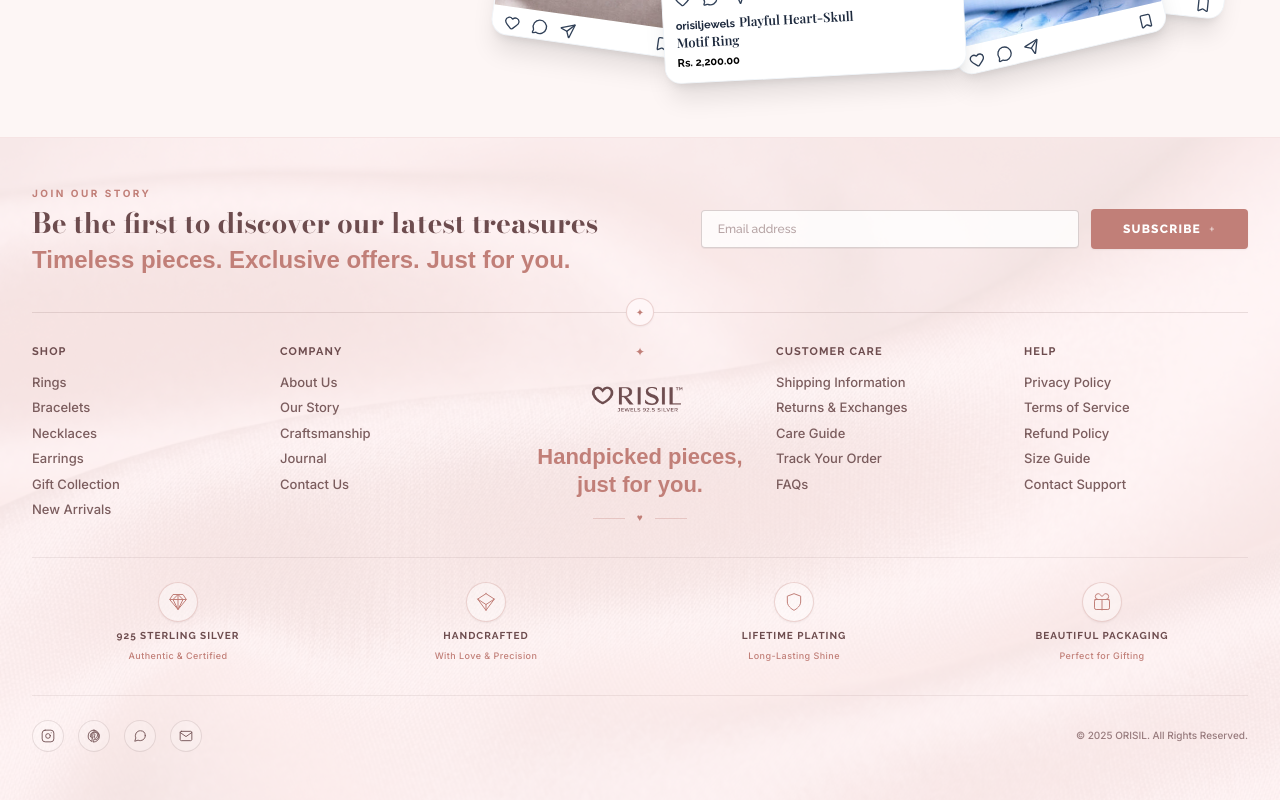
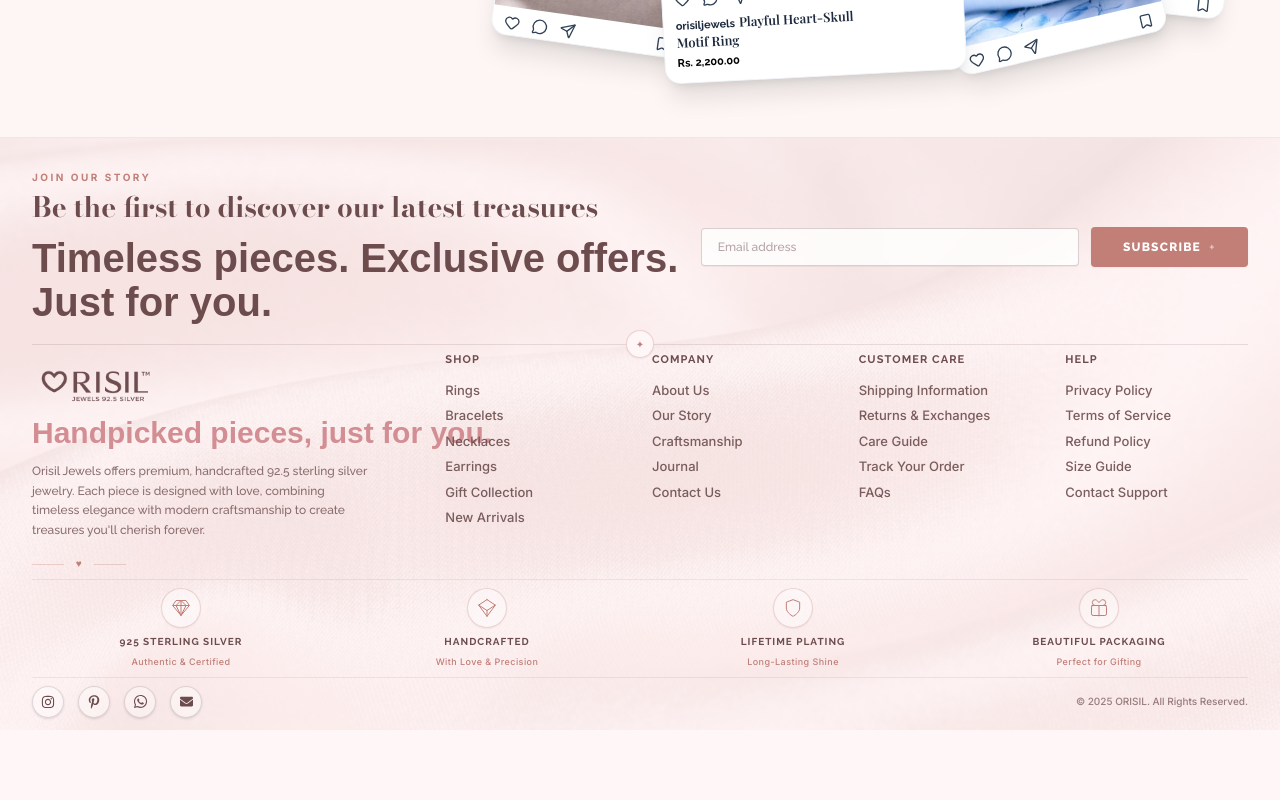
Before and after one commit to thedaylooksgood/orisiljewels, a Next.js app: page / in a window 1280 px wide. Shown: the part 3717-4517 px from the top of the page. After the commit the page ends 4447 px from the top, so only its background shows below. Built offline with nearby package versions, Linux system fonts and the light colour scheme; a web font is replaced by a local one.

Commit message:
feat: implement Footer component and add react-icons dependency

```diff
--- a/components/Footer.tsx
+++ b/components/Footer.tsx
@@ -4,32 +4,7 @@
 import Link from 'next/link';
 import Image from 'next/image';
 
-const InstagramIcon = ({ size = 16 }) => (
-  <svg xmlns="http://www.w3.org/2000/svg" width={size} height={size} viewBox="0 0 24 24" fill="none" stroke="currentColor" strokeWidth="1.5" strokeLinecap="round" strokeLinejoin="round">
-    <rect x="2" y="2" width="20" height="20" rx="5" ry="5"></rect>
-    <path d="M16 11.37A4 4 0 1 1 12.63 8 4 4 0 0 1 16 11.37z"></path>
-    <line x1="17.5" y1="6.5" x2="17.51" y2="6.5"></line>
-  </svg>
-);
-
-const PinterestIcon = ({ size = 16 }) => (
-  <svg xmlns="http://www.w3.org/2000/svg" width={size} height={size} viewBox="0 0 24 24" fill="none" stroke="currentColor" strokeWidth="1.5" strokeLinecap="round" strokeLinejoin="round">
-    <path d="M12 2a10 10 0 0 0-3.6 19.3c0-.8.1-2 .3-2.9.2-.8 1.4-5.8 1.4-5.8s-.3-.7-.3-1.8c0-1.7 1-2.9 2.2-2.9 1 0 1.5.8 1.5 1.7 0 1.1-.7 2.7-1.1 4.2-.3 1.2.6 2.2 1.8 2.2 2.2 0 3.8-2.8 3.8-6.1 0-2.5-1.7-4.4-4.8-4.4-3.4 0-5.6 2.6-5.6 5.6 0 1 .3 1.8.8 2.4.1.1.1.2 0 .4l-.3 1.1c-.1.2-.2.3-.4.2-1.3-.5-1.9-2-1.9-3.7 0-3.1 2.6-6.7 7.7-6.7 4.1 0 6.8 3 6.8 6.1 0 4.2-2.3 7.3-5.7 7.3-1.1 0-2.2-.6-2.5-1.3 0 0-.6 2.4-.7 2.8-.2.9-.8 1.9-1.2 2.6A10 10 0 1 0 12 2z"/>
-  </svg>
-);
-
-const WhatsappIcon = ({ size = 16 }) => (
-  <svg xmlns="http://www.w3.org/2000/svg" width={size} height={size} viewBox="0 0 24 24" fill="none" stroke="currentColor" strokeWidth="1.5" strokeLinecap="round" strokeLinejoin="round">
-    <path d="M21 11.5a8.38 8.38 0 0 1-.9 3.8 8.5 8.5 0 0 1-7.6 4.7 8.38 8.38 0 0 1-3.8-.9L3 21l1.9-5.7a8.38 8.38 0 0 1-.9-3.8 8.5 8.5 0 0 1 4.7-7.6 8.38 8.38 0 0 1 3.8-.9h.5a8.48 8.48 0 0 1 8 8v.5z"></path>
-  </svg>
-);
-
-const MailIcon = ({ size = 16 }) => (
-  <svg xmlns="http://www.w3.org/2000/svg" width={size} height={size} viewBox="0 0 24 24" fill="none" stroke="currentColor" strokeWidth="1.5" strokeLinecap="round" strokeLinejoin="round">
-    <path d="M4 4h16c1.1 0 2 .9 2 2v12c0 1.1-.9 2-2 2H4c-1.1 0-2-.9-2-2V6c0-1.1.9-2 2-2z"></path>
-    <polyline points="22,6 12,13 2,6"></polyline>
-  </svg>
-);
+import { FaInstagram, FaPinterestP, FaWhatsapp, FaEnvelope } from 'react-icons/fa';
 
 export function Footer() {
   const handleSubmit = (e: React.FormEvent) => {
@@ -37,7 +12,7 @@
   };
 
   return (
-    <footer className="w-full bg-[#FFF6F7] text-[#6D4C4E] py-10 md:py-12 select-none relative overflow-hidden border-t border-[#C17F78]/15">
+    <footer className="w-full bg-[#FFF6F7] text-[#6D4C4E] pt-6 pb-2 md:pt-8 md:pb-3 select-none relative overflow-hidden border-t border-[#C17F78]/15">
       {/* Luxurious Silk Background Texture Overlay */}
       <div className="absolute inset-0 w-full h-full z-0 opacity-[0.15] pointer-events-none">
         <Image
@@ -51,13 +26,13 @@
 
       <div className="w-full max-w-[1320px] mx-auto px-4 md:px-8 relative z-10 flex flex-col">
         {/* Section 1: Newsletter */}
-        <div className="flex flex-col lg:flex-row lg:items-center lg:justify-between pb-6 gap-6">
+        <div className="flex flex-col lg:flex-row lg:items-center lg:justify-between pb-4 gap-4">
           <div className="flex flex-col space-y-1">
             <span className="text-[10px] font-bold uppercase tracking-[0.25em] text-[#C17F78]">JOIN OUR STORY</span>
             <h2 className="text-xl md:text-2xl lg:text-[28px] font-bodoni font-bold text-[#6D4C4E] leading-tight">
               Be the first to discover our latest treasures
             </h2>
-            <p className="font-script text-[#C17F78] text-[20px] lg:text-[24px] font-semibold leading-none mt-1">
+            <p className="font-script text-[#6D4C4E] text-[30px] md:text-[36px] lg:text-[40px] font-bold leading-[1.1] mt-2">
               Timeless pieces. Exclusive offers. Just for you.
             </p>
           </div>
@@ -82,7 +57,7 @@
         </div>
 
         {/* Divider with Diamond Star */}
-        <div className="relative flex items-center justify-center my-4">
+        <div className="relative flex items-center justify-center my-1">
           <div className="w-full h-[0.5px] bg-[#6D4C4E]/15" />
           <div className="absolute w-7 h-7 rounded-full border border-[#C17F78]/30 bg-[#FFF6F7] flex items-center justify-center text-[#C17F78] shadow-xs">
             <span className="text-[10px] leading-none">✦</span>
@@ -90,8 +65,41 @@
         </div>
 
         {/* Section 2: Main Links & Logo Grid */}
-        <div className="grid grid-cols-2 md:grid-cols-3 lg:grid-cols-5 gap-6 items-start text-[13px] font-medium text-[#6D4C4E] pt-4">
-          {/* Column 1: Shop */}
+        <div className="grid grid-cols-2 md:grid-cols-4 lg:grid-cols-6 gap-y-6 gap-x-6 items-start text-[13px] font-medium text-[#6D4C4E] pt-1">
+          {/* Column 1: Logo & Brand Description */}
+          <div className="col-span-2 md:col-span-4 lg:col-span-2 flex flex-col items-start space-y-3.5 text-left">
+            <Link href="/" className="relative w-full max-w-[280px] h-[90px] cursor-pointer group block -my-2">
+              <div
+                className="w-full h-full bg-[#6D4C4E] group-hover:bg-[#C17F78] transition-colors duration-300"
+                style={{
+                  WebkitMaskImage: "url('/logo.png')",
+                  WebkitMaskSize: "contain",
+                  WebkitMaskRepeat: "no-repeat",
+                  WebkitMaskPosition: "left center",
+                  maskImage: "url('/logo.png')",
+                  maskSize: "contain",
+                  maskRepeat: "no-repeat",
+                  maskPosition: "left center"
+                }}
+              />
+            </Link>
+
+            <p className="font-script text-[#D38E93] text-[26px] md:text-[28px] lg:text-[30px] font-bold leading-none -mt-2 whitespace-normal sm:whitespace-nowrap">
+              Handpicked pieces, just for you.
+            </p>
+
+            <p className="font-raleway text-xs text-[#6D4C4E]/80 leading-relaxed max-w-[340px]">
+              Orisil Jewels offers premium, handcrafted 92.5 sterling silver jewelry. Each piece is designed with love, combining timeless elegance with modern craftsmanship to create treasures you'll cherish forever.
+            </p>
+
+            <div className="flex items-center gap-3 w-[80%] pt-0.5">
+              <div className="w-8 h-[0.5px] bg-[#C17F78]/30" />
+              <span className="text-[10px] text-[#C17F78]">♥</span>
+              <div className="w-8 h-[0.5px] bg-[#C17F78]/30" />
+            </div>
+          </div>
+
+          {/* Column 2: Shop */}
           <div className="flex flex-col space-y-3">
             <h4 className="font-raleway font-bold text-[#6D4C4E] uppercase tracking-widest text-[11px]">SHOP</h4>
             <ul className="space-y-1.5 text-[#6D4C4E]/90">
@@ -104,7 +112,7 @@
             </ul>
           </div>
 
-          {/* Column 2: Company */}
+          {/* Column 3: Company */}
           <div className="flex flex-col space-y-3">
             <h4 className="font-raleway font-bold text-[#6D4C4E] uppercase tracking-widest text-[11px]">COMPANY</h4>
             <ul className="space-y-1.5 text-[#6D4C4E]/90">
@@ -116,40 +124,10 @@
             </ul>
           </div>
 
-          {/* Column 3: Logo (Centers on large screen, full-width on mobile/md) */}
-          <div className="col-span-2 md:col-span-3 lg:col-span-1 flex flex-col items-center justify-center text-center order-first lg:order-none py-4 lg:py-0">
-            <span className="text-[#C17F78] text-xs mb-1">✦</span>
-
-            <Link href="/" className="relative w-[220px] h-[75px] cursor-pointer group block">
-              <div
-                className="w-full h-full bg-[#6D4C4E] group-hover:bg-[#C17F78] transition-colors duration-300"
-                style={{
-                  WebkitMaskImage: "url('/logo.png')",
-                  WebkitMaskSize: "contain",
-                  WebkitMaskRepeat: "no-repeat",
-                  WebkitMaskPosition: "center",
-                  maskImage: "url('/logo.png')",
-                  maskSize: "contain",
-                  maskRepeat: "no-repeat",
-                  maskPosition: "center"
-                }}
-              />
-            </Link>
-
-            <p className="font-script text-[#C17F78] text-[20px] lg:text-[22px] font-semibold leading-tight mt-1">
-              Handpicked pieces,<br />just for you.
-            </p>
-            <div className="flex items-center justify-center gap-3 w-full mt-3">
-              <div className="w-8 h-[0.5px] bg-[#C17F78]/30" />
-              <span className="text-[10px] text-[#C17F78]">♥</span>
-              <div className="w-8 h-[0.5px] bg-[#C17F78]/30" />
-            </div>
-          </div>
-
           {/* Column 4: Customer Care */}
-          <div className="flex flex-col space-y-3">
+          <div className="flex flex-col space-y-3 items-start text-left">
             <h4 className="font-raleway font-bold text-[#6D4C4E] uppercase tracking-widest text-[11px]">CUSTOMER CARE</h4>
-            <ul className="space-y-1.5 text-[#6D4C4E]/90">
+            <ul className="space-y-1.5 text-[#6D4C4E]/90 flex flex-col items-start">
               <li><Link href="/shipping-policy" className="hover:text-[#C17F78] transition-colors">Shipping Information</Link></li>
               <li><Link href="/refund-policy" className="hover:text-[#C17F78] transition-colors">Returns & Exchanges</Link></li>
               <li><Link href="#" className="hover:text-[#C17F78] transition-colors">Care Guide</Link></li>
@@ -159,9 +137,9 @@
           </div>
 
           {/* Column 5: Help */}
-          <div className="flex flex-col space-y-3">
+          <div className="flex flex-col space-y-3 items-start text-left">
             <h4 className="font-raleway font-bold text-[#6D4C4E] uppercase tracking-widest text-[11px]">HELP</h4>
-            <ul className="space-y-1.5 text-[#6D4C4E]/90">
+            <ul className="space-y-1.5 text-[#6D4C4E]/90 flex flex-col items-start">
               <li><Link href="/privacy-policy" className="hover:text-[#C17F78] transition-colors">Privacy Policy</Link></li>
               <li><Link href="/terms-of-service" className="hover:text-[#C17F78] transition-colors">Terms of Service</Link></li>
               <li><Link href="/refund-policy" className="hover:text-[#C17F78] transition-colors">Refund Policy</Link></li>
@@ -172,7 +150,7 @@
         </div>
 
       {/* Section 3: Commitments / Badges */}
-        <div className="border-t border-[#6D4C4E]/10 pt-6 mt-8 grid grid-cols-2 md:grid-cols-4 gap-4 items-center text-center">
+      <div className="border-t border-[#6D4C4E]/10 pt-2 mt-2 grid grid-cols-2 md:grid-cols-4 gap-2 items-center text-center">
         {/* Badge 1 */}
         <div className="flex flex-col items-center space-y-1.5">
           <div className="w-10 h-10 rounded-full border border-[#C17F78]/30 bg-white/40 flex items-center justify-center text-[#C17F78] shadow-xs">
@@ -223,20 +201,20 @@
       </div>
 
       {/* Section 4: Social Icons & Copyright */}
-        <div className="border-t border-[#6D4C4E]/10 pt-6 mt-8 flex flex-col md:flex-row justify-between items-center gap-4 text-[10px] text-[#6D4C4E]/70 font-medium">
+      <div className="border-t border-[#6D4C4E]/10 pt-2 mt-2 flex flex-col md:flex-row justify-between items-center gap-4 text-[10px] text-[#6D4C4E]/70 font-medium">
         {/* Social Row */}
         <div className="flex items-center space-x-3.5">
-            <Link href="#" className="w-8 h-8 rounded-full border border-[#6D4C4E]/15 hover:border-[#C17F78] flex items-center justify-center text-[#6D4C4E] hover:text-[#C17F78] bg-white/20 transition-all" aria-label="Instagram">
-              <InstagramIcon size={14} />
+          <Link href="#" className="w-8 h-8 rounded-full border border-[#6D4C4E]/20 hover:border-[#C17F78] flex items-center justify-center text-[#6D4C4E] hover:text-white hover:bg-[#C17F78] bg-white/40 transition-all duration-300 shadow-sm" aria-label="Instagram">
+            <FaInstagram size={14} />
           </Link>
-            <Link href="#" className="w-8 h-8 rounded-full border border-[#6D4C4E]/15 hover:border-[#C17F78] flex items-center justify-center text-[#6D4C4E] hover:text-[#C17F78] bg-white/20 transition-all" aria-label="Pinterest">
-              <PinterestIcon size={14} />
+          <Link href="#" className="w-8 h-8 rounded-full border border-[#6D4C4E]/20 hover:border-[#C17F78] flex items-center justify-center text-[#6D4C4E] hover:text-white hover:bg-[#C17F78] bg-white/40 transition-all duration-300 shadow-sm" aria-label="Pinterest">
+            <FaPinterestP size={14} />
           </Link>
-            <Link href="#" className="w-8 h-8 rounded-full border border-[#6D4C4E]/15 hover:border-[#C17F78] flex items-center justify-center text-[#6D4C4E] hover:text-[#C17F78] bg-white/20 transition-all" aria-label="WhatsApp">
-              <WhatsappIcon size={14} />
+          <Link href="#" className="w-8 h-8 rounded-full border border-[#6D4C4E]/20 hover:border-[#C17F78] flex items-center justify-center text-[#6D4C4E] hover:text-white hover:bg-[#C17F78] bg-white/40 transition-all duration-300 shadow-sm" aria-label="WhatsApp">
+            <FaWhatsapp size={15} />
           </Link>
-            <Link href="#" className="w-8 h-8 rounded-full border border-[#6D4C4E]/15 hover:border-[#C17F78] flex items-center justify-center text-[#6D4C4E] hover:text-[#C17F78] bg-white/20 transition-all" aria-label="Email">
-              <MailIcon size={14} />
+          <Link href="#" className="w-8 h-8 rounded-full border border-[#6D4C4E]/20 hover:border-[#C17F78] flex items-center justify-center text-[#6D4C4E] hover:text-white hover:bg-[#C17F78] bg-white/40 transition-all duration-300 shadow-sm" aria-label="Email">
+            <FaEnvelope size={13} />
           </Link>
         </div>
 
--- a/package.json
+++ b/package.json
@@ -21,6 +21,7 @@
     "next": "16.2.9",
     "react": "19.2.4",
     "react-dom": "19.2.4",
+    "react-icons": "^5.6.0",
     "tailwind-merge": "^3.6.0"
   },
   "devDependencies": {
```
Also changed, not shown: 1 other file (tests, documents, lock files or other folders). Lines whose indentation alone changed are shown as unchanged.
